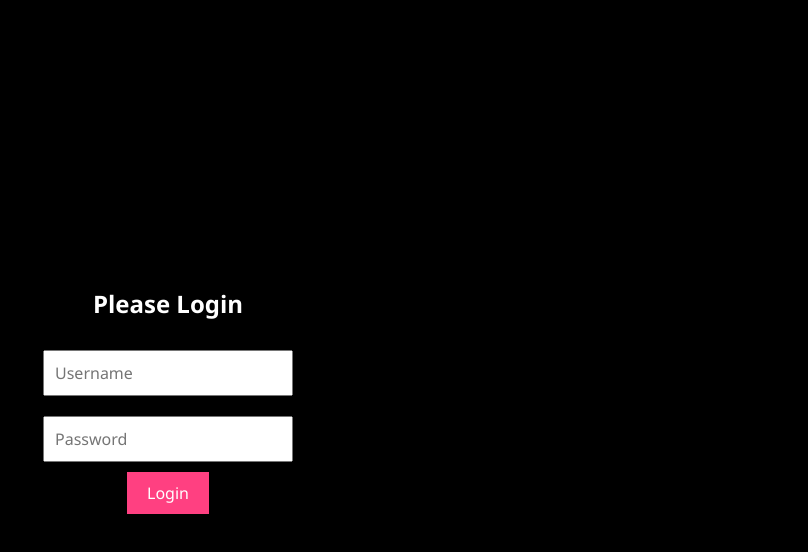
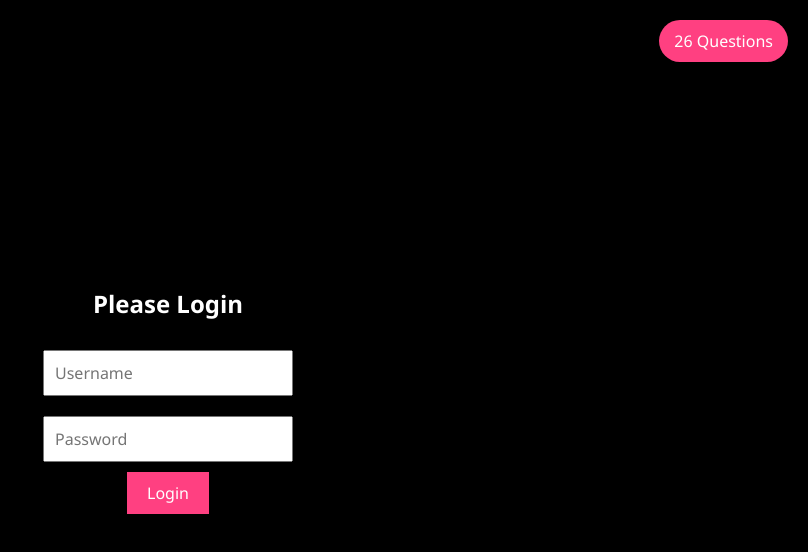
Before and after one commit to lock-the-fuck-in/05Project, a plain HTML site: page geo.html in a window 1280 px wide. Shown: the whole page, without its empty margins (472-1280 px from the left). Drawn offline with Linux system fonts and the light colour scheme.

Commit message:
Update geo.html

```diff
--- a/geo.html
+++ b/geo.html
@@ -37,6 +37,23 @@
       color: var(--light-text);
       position: relative;
       overflow-y: auto;
+    }
+    /* Dynamic Question Counter - Top Right Corner */
+    #questionCounter {
+      position: fixed;
+      top: 20px;
+      right: 20px;
+      background: var(--primary-color);
+      color: var(--light-text);
+      padding: 10px 15px;
+      border-radius: 50px;
+      font-size: 1rem;
+      z-index: 10000;
+      transition: transform 0.3s ease, opacity 0.3s ease;
+    }
+    #questionCounter.animate {
+      transform: scale(1.2);
+      opacity: 0.8;
     }
     /* Login overlay styles */
     #loginOverlay {
@@ -254,6 +271,9 @@
     <button id="loginBtn">Login</button>
     <p id="loginError" style="display:none;">Incorrect credentials. Try again.</p>
   </div>
+
+  <!-- Dynamic Question Counter -->
+  <div id="questionCounter">0 Questions</div>
 
   <!-- Main content (hidden until login) -->
   <div id="mainContent">
@@ -696,8 +716,7 @@
       container.innerHTML = '';
       if (questionsArray.length === 0) {
         container.innerHTML = '<p>No questions found. Try different filters or search terms.</p>';
-        return;
-      }
+      } else {
         questionsArray.forEach(q => {
           const card = document.createElement('div');
           card.className = 'question-card';
@@ -721,6 +740,12 @@
           `;
           container.appendChild(card);
         });
+      }
+      // Update the question counter
+      const counter = document.getElementById('questionCounter');
+      counter.textContent = questionsArray.length + " Questions";
+      counter.classList.add('animate');
+      setTimeout(() => counter.classList.remove('animate'), 300);
     }
 
     function setupSearch() {
```
Lines whose indentation alone changed are shown as unchanged.
